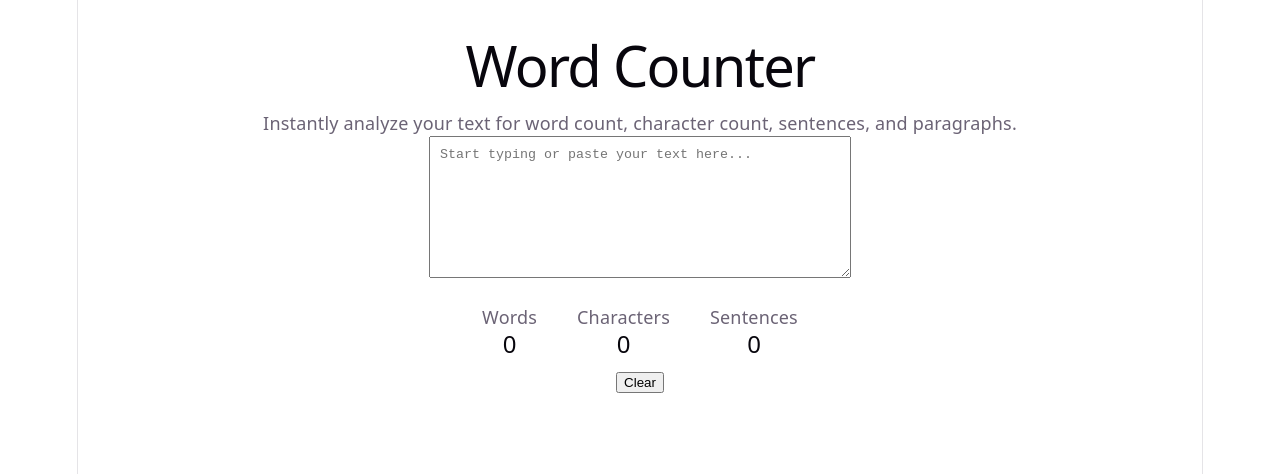
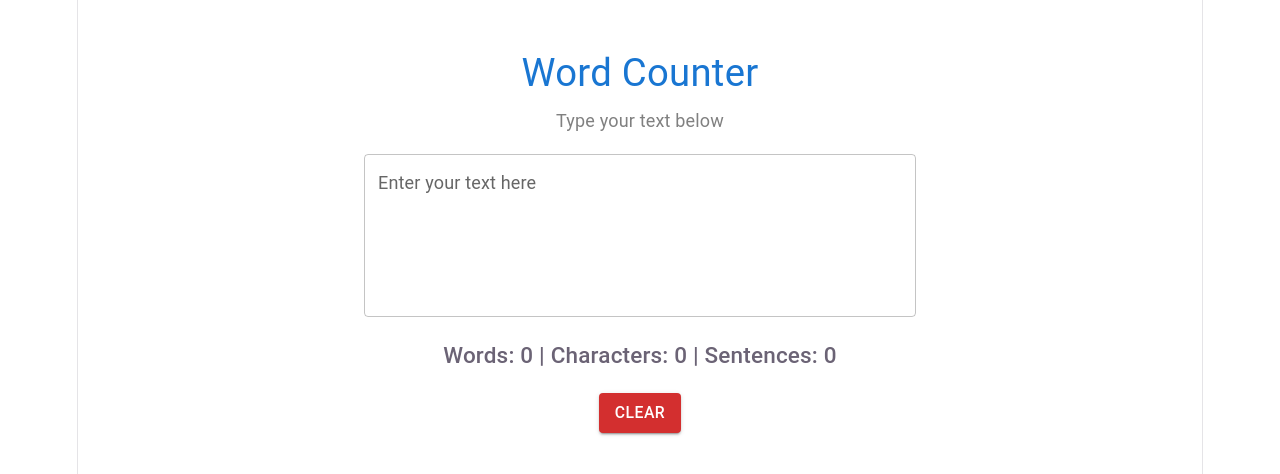
Before and after one commit to shreyagrover786-tech/Word-conter, a React (Vite) app: page / in a window 1280 px wide. Shown: the top 474 px of the page. Built offline with nearby package versions, Linux system fonts and the light colour scheme.

Commit message:
material ui added

```diff
--- a/package.json
+++ b/package.json
@@ -10,6 +10,9 @@
     "preview": "vite preview"
   },
   "dependencies": {
+    "@emotion/react": "^11.14.0",
+    "@emotion/styled": "^11.14.1",
+    "@mui/material": "^9.5.0",
     "react": "^19.3.1",
     "react-dom": "^19.3.1"
   },
--- a/src/App.jsx
+++ b/src/App.jsx
@@ -1,6 +1,8 @@
 import WordCounter from "./Components/WordCounter";
 
 function App() {
-return <WordCounter/>
+    return (
+        <WordCounter/>
+    );
 }
 export default App;
--- a/src/Components/WordCounter.jsx
+++ b/src/Components/WordCounter.jsx
@@ -1,36 +1,40 @@
 import { useState } from "react";
+import {Container, Typography, TextField, Button} from "@mui/material";
+
 function WordCounter() {
     const [text, setText] = useState("");
 
     const words = text === "" ? 0 : text.trim().split(" ").length;
     const characters = text.length;
-    const sentences = text === "" ? 0 : text.split(".").length - 1;
+    const sentences = text === "" ? 0 : text.split(".").length;
     return (
-        <div style={{textAlign: "center", padding: "20px"}}>
-            <h1>Word Counter</h1>
-            <p>Instantly analyze your text for word count, character count, sentences, and paragraphs.</p>
-            <textarea
-            placeholder="Start typing or paste your text here..."
+        <Container maxWidth="sm" style={{textAlign: "center", marginTop: "50px"}}>
+            <Typography variant="h4" color="primary">
+                Word Counter
+            </Typography>
+            <Typography variant="body1" style={{margin: "10px 0 20px 0", color: "gray"}}>
+                Type your text below
+            </Typography>
+            <TextField
+            fullWidth
+            multiline
+            rows={5}
+            label="Enter your text here"
+            variant="outlined"
             value={text}
             onChange={(e) => setText(e.target.value)}
-            style={{ width: "400px", height: "120px", padding: "10px"}}>
-            </textarea>
-            <div style={{ display: "flex", justifyContent: "center", gap: "40px", marginTop: "20px"}}>
-                <div>
-                    <p>Words</p>
-                    <h2>{words}</h2>
-                </div>
-                <div>
-                    <p>Characters</p>
-                    <h2>{characters}</h2>
-                </div>
-                <div>
-                    <p>Sentences</p>
-                    <h2>{sentences}</h2>
-                </div>
-            </div>
-            <button onClick={() => setText("")}>Clear</button>
-        </div>
+            />
+            <Typography variant="h6" style={{marginTop: "20px"}}>
+                Words: {words} | Characters: {characters} | Sentences: {sentences}
+            </Typography>
+            <Button
+            variant="contained"
+            color="error"
+            style={{marginTop: "20px"}}
+            onClick={() => setText("")}>
+                Clear
+            </Button>
+        </Container>
     );
-}
+    }
 export default WordCounter;
```
Also changed, not shown: 1 other file (tests, documents, lock files or other folders).
